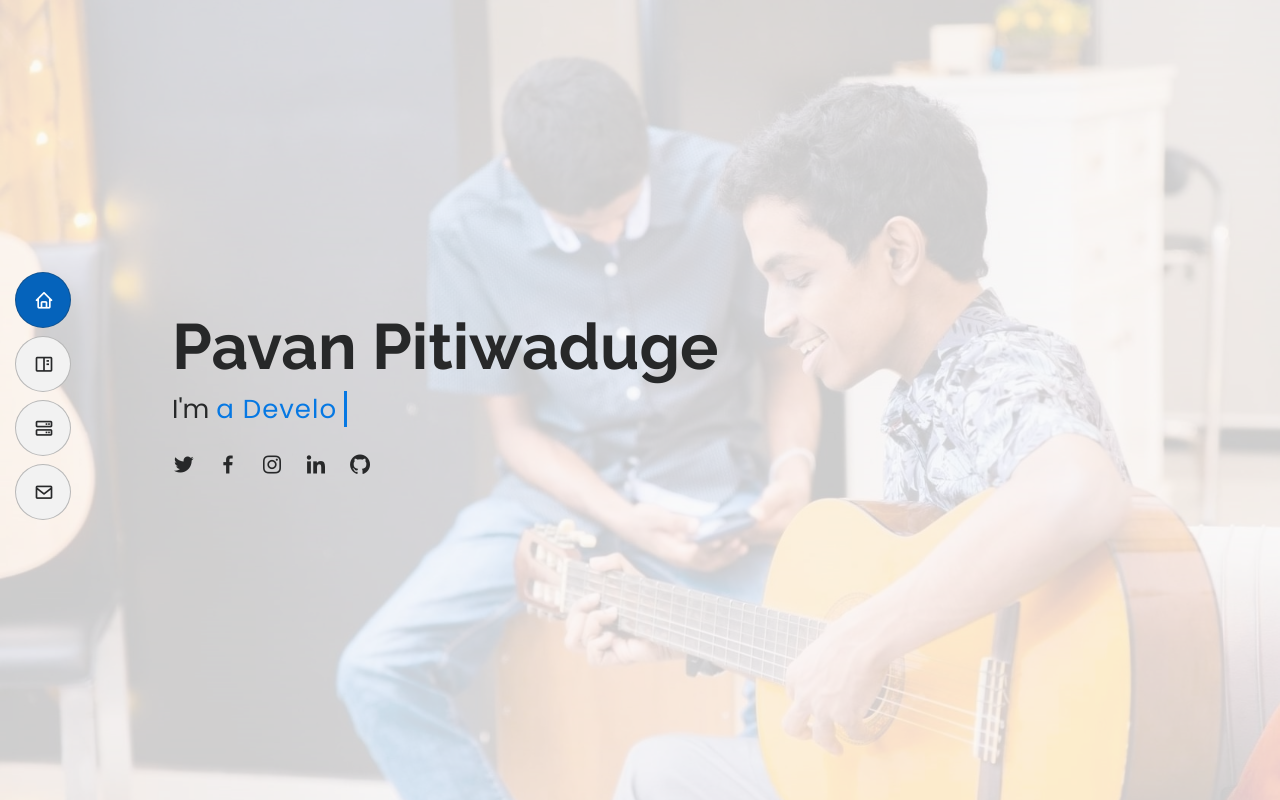
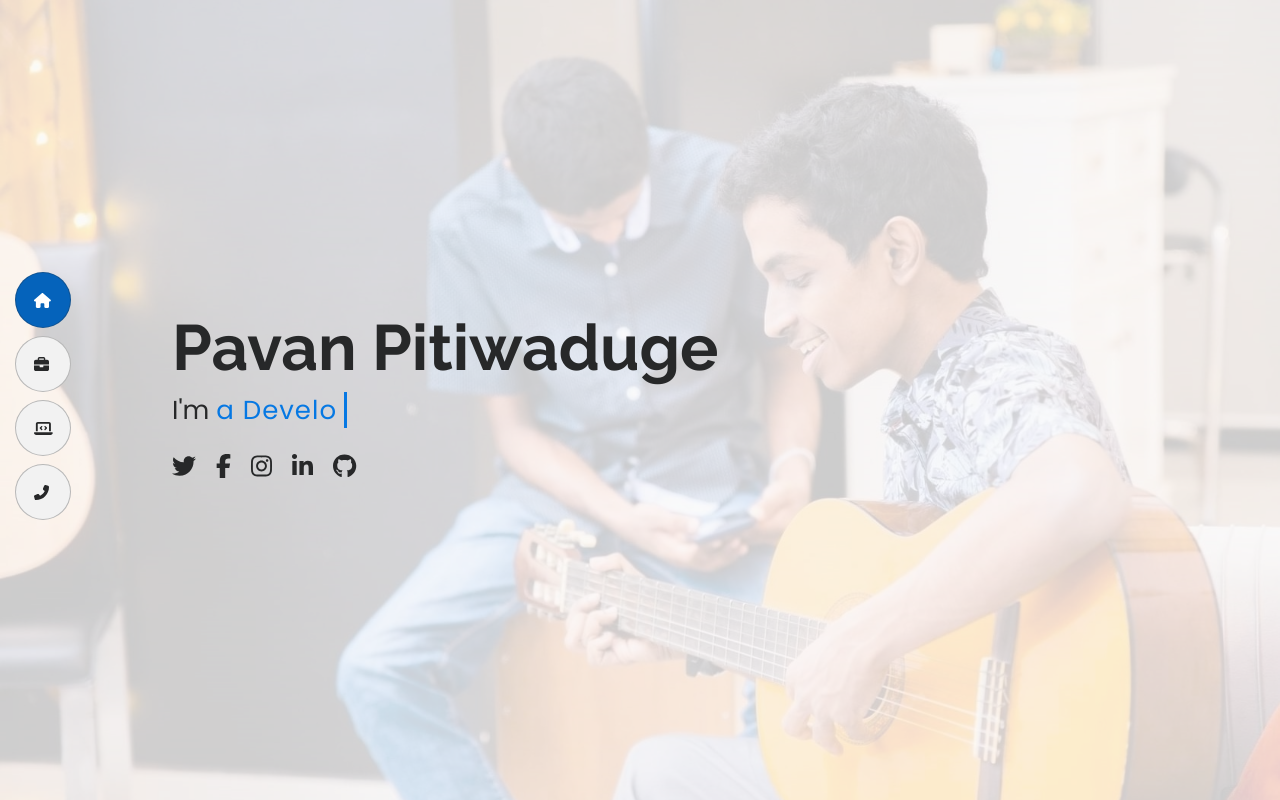
Before and after one commit to rajivaPavan/rajivaPavan.github.io, a Vue app: page / in a window 1280 px wide. Shown: the top 800 px of the page. Built offline with nearby package versions, Linux system fonts and the light colour scheme.

Commit message:
added font awesome icons

```diff
--- a/package.json
+++ b/package.json
@@ -8,6 +8,7 @@
   },
   "dependencies": {
     "@fortawesome/fontawesome-svg-core": "^6.3.0",
+    "@fortawesome/free-brands-svg-icons": "^6.3.0",
     "@fortawesome/free-solid-svg-icons": "^6.3.0",
     "@fortawesome/vue-fontawesome": "^3.0.3",
     "bootstrap": "^5.2.3",
--- a/src/assets/js/icons.js
+++ /dev/null
@@ -1,7 +0,0 @@
-// Font Awesome
-import { library } from "@fortawesome/fontawesome-svg-core";
-import {faMoon, faSun} from "@fortawesome/free-solid-svg-icons";
-
-export default function initIcons() {
-    library.add(faSun,faMoon);
-}
--- a/src/components/AppHeader.vue
+++ b/src/components/AppHeader.vue
@@ -7,7 +7,7 @@
       <ul>
         <li  v-for="(section,i) in sections"  >
           <a v-if="section.hash" :href="section.hash" class="nav-link" :class="i===0 ? ' active' :''">
-            <i :class="section.icon"></i> <span>{{ section.name }}</span>
+            <font-awesome-icon :icon="section.icon"/> <span>{{ section.name }}</span>
           </a>
         </li>
       </ul>
@@ -16,7 +16,6 @@
   </header>
 </template>
 <script>
-
 
 export default {
   name: 'AppHeader',
--- a/src/components/AppPortfolio.vue
+++ b/src/components/AppPortfolio.vue
@@ -37,6 +37,8 @@ import TranslatorApp from '/assets/images/portfolio/app-translator.png';
 import AppPortfolioItem from "./AppPortfolioItem.vue";
 import {imageUrls} from "../store/urls.js";
 import {Portfolio, PortfolioItem, PortfolioItemDetails} from "../entities/portfolio.js";
+import {faGithub, faGooglePlay} from "@fortawesome/free-brands-svg-icons";
+import {faEarth} from "@fortawesome/free-solid-svg-icons";
 
 const projects = [
   new PortfolioItem({
@@ -45,8 +47,8 @@ const projects = [
     image: KardsApp,
     details: new PortfolioItemDetails({
       links: [
-        {url: 'https://play.google.com/store/apps/details?id=games.kardsapp.cardgame', icon: 'bx bxl-play-store'},
-        {url: 'https://www.kardsapp.games', icon: 'bx bx-world'},
+        {url: 'https://play.google.com/store/apps/details?id=games.kardsapp.cardgame', icon: faGooglePlay},
+        {url: 'https://www.kardsapp.games', icon: faEarth},
       ],
       tech: [
         //flutter, webrtc, dotnet core, signalr, azure
@@ -63,7 +65,7 @@ const projects = [
     image: DocuSignWeb,
     details: new PortfolioItemDetails({
       links: [
-        {url: 'https://github.com/rajivaPavan/DocuSignWeb', icon: 'bx bxl-github'},
+        {url: 'https://github.com/rajivaPavan/DocuSignWeb', icon: faGithub},
       ],
       tech: [
         {image: imageUrls.dotNetCore},]
@@ -75,8 +77,8 @@ const projects = [
     image: SOWeb,
     details: new PortfolioItemDetails({
       links: [
-        {url: 'https://github.com/SpeechOlympiadXV/speecholympiadxv.github.io', icon: 'bx bxl-github'},
-        {url: 'https://speecholympiadxv.live/', icon: 'bx bx-world'},
+        {url: 'https://github.com/SpeechOlympiadXV/speecholympiadxv.github.io', icon: faGithub},
+        {url: 'https://speecholympiadxv.live/', icon: faEarth},
       ],
       tech: [
         //  vue3
@@ -90,7 +92,7 @@ const projects = [
     image: IntelliSurgery,
     details: new PortfolioItemDetails({
       links: [
-        {url: 'https://github.com/rajivaPavan/IntelliSurgery', icon: 'bx bxl-github'},
+        {url: 'https://github.com/rajivaPavan/IntelliSurgery', icon: faGithub},
       ],
       tech: [
         //html, css3, bootstrap, javascript, dotnet core
@@ -104,7 +106,7 @@ const projects = [
     image: TranslatorApp,
     details: new PortfolioItemDetails({
       links: [
-        {url: 'https://github.com/rajivaPavan/TranslatorApp', icon: 'bx bxl-github'},
+        {url: 'https://github.com/rajivaPavan/TranslatorApp', icon: faGithub},
       ],
       tech: [
         //kolin, jetpack compose
--- a/src/components/AppPortfolioItem.vue
+++ b/src/components/AppPortfolioItem.vue
@@ -6,7 +6,9 @@
       <h4>{{ item.name }}</h4>
       <p>{{ item.category.name}}</p>
       <div class="portfolio-links">
-        <a v-for="link in item.details.links" :href="link.url" target="_blank"><i :class="link.icon"></i></a>
+        <a v-for="link in item.details.links" :href="link.url" target="_blank">
+          <font-awesome-icon :icon="link.icon"/>
+        </a>
       </div>
       <div v-if="item.details.tech" class="technologies">
         <img v-for="tech in item.details.tech" :src="tech.image" alt="" class="img-thumbnail border-0"
--- a/src/components/SocialLinks.vue
+++ b/src/components/SocialLinks.vue
@@ -1,14 +1,16 @@
 <template>
   <div class="social-links">
-    <div class="social-icon-container" v-for="social in socialLinks">
-      <a  :class="social.name" :href="social.link" target="_blank">
-        <i :class="social.icon"></i>
+    <div v-for="social in socialLinks" class="social-icon-container">
+      <a :class="social.name" :href="social.link" target="_blank">
+        <font-awesome-icon :icon="social.icon"/>
       </a>
     </div>
   </div>
 </template>
 <script>
 import {my} from "../store/store";
+import {faFacebookF, faGithub, faInstagram, faLinkedinIn, faTwitter} from "@fortawesome/free-brands-svg-icons";
+import {FontAwesomeIcon} from "@fortawesome/vue-fontawesome";
 
 const SocialLink = (name, link, icon) => {
   return {
@@ -18,15 +20,16 @@ const SocialLink = (name, link, icon) => {
 
 export default {
   name: 'SocialLinks',
+  components: {FontAwesomeIcon},
   data() {
     const socials = my.socials;
-    return{
+    return {
       socialLinks: [
-        SocialLink('twitter', socials.twitter, 'bx bxl-twitter'),
-        SocialLink('facebook', socials.facebook, 'bx bxl-facebook'),
-        SocialLink('instagram', socials.instagram, 'bx bxl-instagram'),
-        SocialLink('linkedin', socials.linkedin, 'bx bxl-linkedin'),
-          SocialLink('github', socials.github, 'bx bxl-github'),
+        SocialLink('twitter', socials.twitter, faTwitter),
+        SocialLink('facebook', socials.facebook, faFacebookF),
+        SocialLink('instagram', socials.instagram, faInstagram),
+        SocialLink('linkedin', socials.linkedin, faLinkedinIn),
+        SocialLink('github', socials.github, faGithub),
       ]
     }
   }
--- a/src/main.js
+++ b/src/main.js
@@ -97,9 +97,6 @@ Object.keys(scripts).forEach(lib => {
 import {createApp} from 'vue'
 import App from './App.vue'
 import './assets/css/main.css'
-import initIcons from "./assets/js/icons.js";
 import {FontAwesomeIcon} from "@fortawesome/vue-fontawesome";
 
-initIcons();
-
 createApp(App).component('font-awesome-icon', FontAwesomeIcon).mount('#app')
--- a/src/pages/PageHome.vue
+++ b/src/pages/PageHome.vue
@@ -25,12 +25,13 @@ import AppContact from "../components/AppContact.vue";
 import AppPortfolio from "../components/AppPortfolio.vue";
 import AppHero from "../components/AppHero.vue";
 import AppSkills from "../components/AppSkills.vue";
+import {faBriefcase, faHome, faLaptopCode, faPhoneAlt,} from "@fortawesome/free-solid-svg-icons";
 
 const reactiveSections = [
-  {name: 'Home', hash: '#hero', icon: 'bx bx-home', app_component: AppHero},
-  {name: 'Portfolio', hash: '#portfolio', icon: 'bx bx-book-content', app_component: AppPortfolio},
-  {name: 'Skills', hash: '#skills', icon: 'bx bx-server', app_component: AppSkills},
-  {name: 'Contact', hash: '#contact', icon: 'bx bx-envelope', app_component: AppContact},
+  {name: 'Home', hash: '#hero', icon: faHome, app_component: AppHero},
+  {name: 'Portfolio', hash: '#portfolio', icon: faBriefcase, app_component: AppPortfolio},
+  {name: 'Skills', hash: '#skills', icon: faLaptopCode, app_component: AppSkills},
+  {name: 'Contact', hash: '#contact', icon: faPhoneAlt, app_component: AppContact},
   {name: 'Footer', app_component: AppFooter}
 ];
 
```
Also changed, not shown: 1 other file (tests, documents, lock files or other folders).
